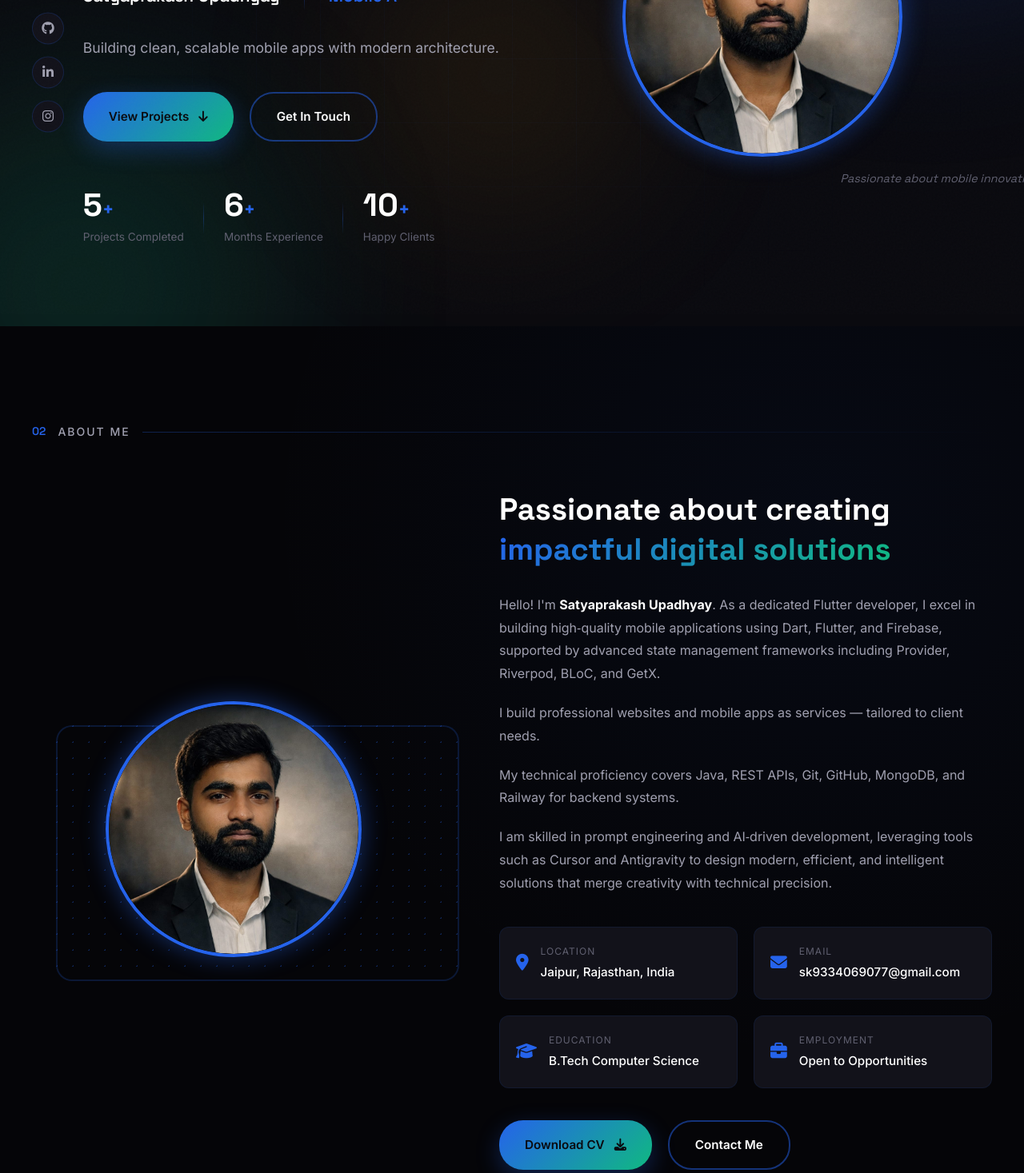
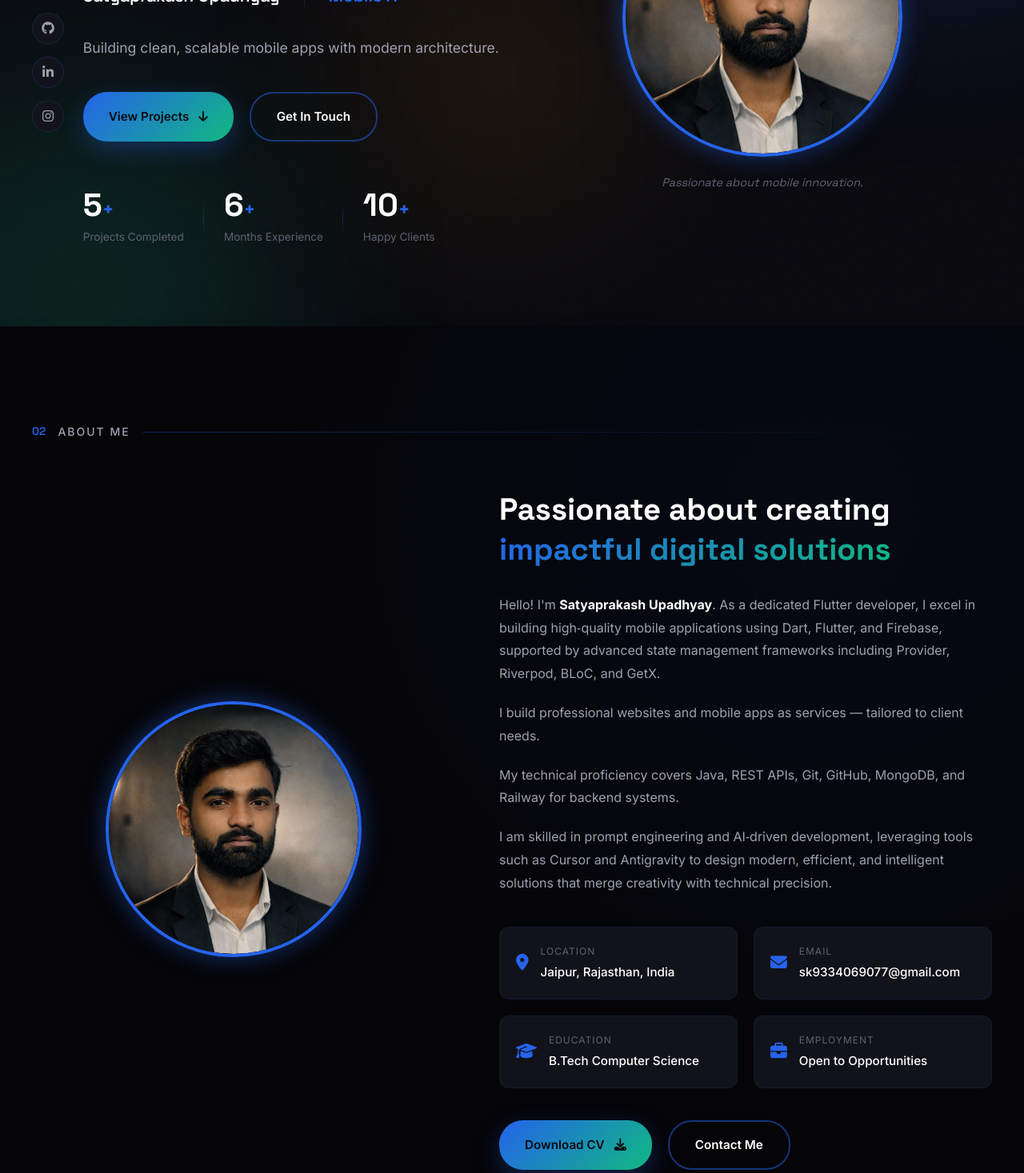
Before and after one commit to Satya93-ux/My_portfolio-main, a React (Vite) app: page / in a window 1280 px wide. Shown: the part 407-1874 px from the top of the page at 80% size. Built offline with nearby package versions, Linux system fonts and the light colour scheme.

Commit message:
refactor: adjust profile image positioning and remove decorative background pattern from About section

```diff
--- a/src/components/About.jsx
+++ b/src/components/About.jsx
@@ -17,7 +17,6 @@ const About = () => {
               <div className="about-image-frame">
                 <img src={myImage} alt="Satyaprakash Upadhyay" />
               </div>
-              <div className="about-pattern"></div>
             </div>
           </div>
 
--- a/src/index.css
+++ b/src/index.css
@@ -1163,7 +1163,7 @@ input, textarea {
     width: 100%;
     height: 100%;
     object-fit: cover;
-    object-position: center 10%; /* Moved further down to center the face */
+    object-position: center 5%; /* Moved further down to center the face */
     border-radius: 50%;
     transition: var(--transition-slow);
 }
@@ -1179,11 +1179,11 @@ input, textarea {
 /* Subtle Image Tagline */
 .image-tagline {
     position: absolute;
-    bottom: -40px;
-    left: 50%;
-    transform: translateX(-50%);
+    bottom: -45px;
+    left: 0;
+    right: 0;
+    text-align: center;
     width: 100%;
-    text-align: center;
     font-size: 0.9rem;
     font-family: var(--font-primary);
     color: var(--text-muted);
@@ -1574,7 +1574,7 @@ input, textarea {
     width: 100%;
     height: 100%;
     object-fit: cover;
-    object-position: center 10%; /* Adjusted to center the face */
+    object-position: center 5%; /* Adjusted to center the face */
     border-radius: 50%;
     transition: var(--transition-slow);
 }
@@ -1583,19 +1583,7 @@ input, textarea {
     transform: scale(1.05);
 }
 
-.about-pattern {
-    position: absolute;
-    top: 30px;
-    left: 30px;
-    right: -30px;
-    bottom: -30px;
-    border: 2px solid rgba(var(--primary-rgb), 0.2);
-    border-radius: var(--radius-lg);
-    z-index: -1;
-    background:
-        radial-gradient(circle at 20px 20px, rgba(var(--primary-rgb), 0.3) 2px, transparent 2px);
-    background-size: 20px 20px;
-}
+
 
 /* About Right - Content */
 .about-right {
```
